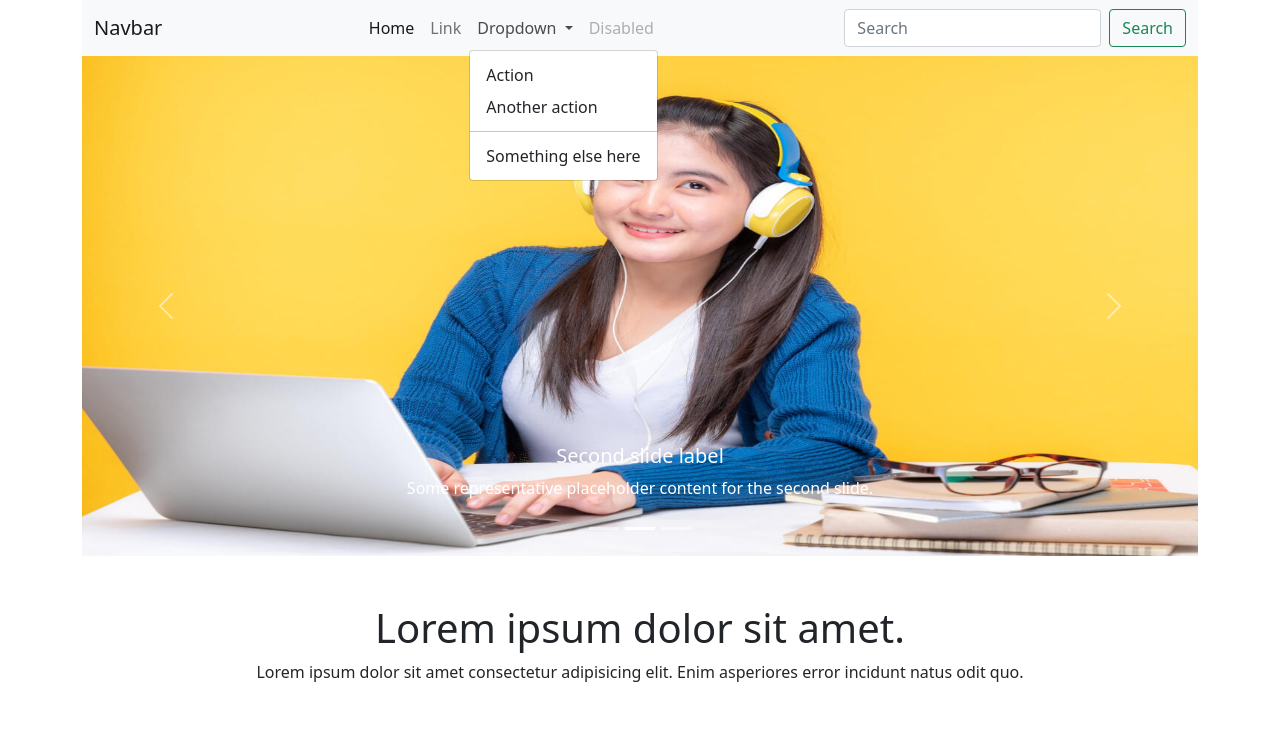
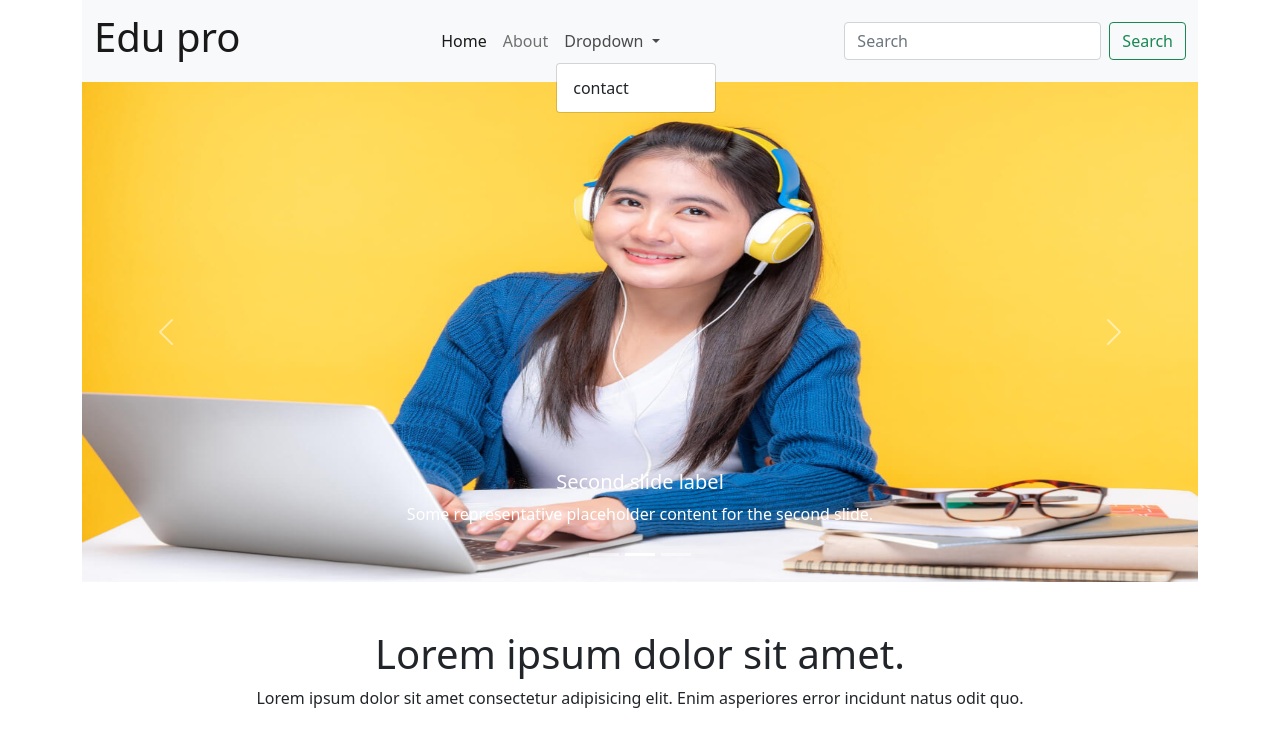
Before and after one commit to mehedi-hassan4974/edu-pro, a plain HTML site: page index.html in a window 1280 px wide. Both pictures are taken after a click on the button "Dropdown". Shown: the top 729 px of the page. Drawn offline with nearby package versions, Linux system fonts and the light colour scheme.

Commit message:
nav items change

```diff
--- a/index.html
+++ b/index.html
@@ -16,7 +16,7 @@
   <header class="container">
     <nav class="navbar navbar-expand-lg navbar-light bg-light">
       <div class="container-fluid">
-        <a class="navbar-brand" href="#">Navbar</a>
+        <a class="navbar-brand" href="#"><h1>Edu pro</h1></a>
         <button class="navbar-toggler" type="button" data-bs-toggle="collapse" data-bs-target="#navbarSupportedContent"
           aria-controls="navbarSupportedContent" aria-expanded="false" aria-label="Toggle navigation">
           <span class="navbar-toggler-icon"></span>
@@ -27,7 +27,7 @@
               <a class="nav-link active" aria-current="page" href="#">Home</a>
             </li>
             <li class="nav-item">
-              <a class="nav-link" href="#">Link</a>
+              <a class="nav-link" href="#">About</a>
             </li>
             <li class="nav-item dropdown">
               <a class="nav-link dropdown-toggle" href="#" id="navbarDropdown" role="button" data-bs-toggle="dropdown"
@@ -35,17 +35,11 @@
                 Dropdown
               </a>
               <ul class="dropdown-menu" aria-labelledby="navbarDropdown">
-                <li><a class="dropdown-item" href="#">Action</a></li>
-                <li><a class="dropdown-item" href="#">Another action</a></li>
-                <li>
-                  <hr class="dropdown-divider">
-                </li>
-                <li><a class="dropdown-item" href="#">Something else here</a></li>
+                <li><a class="dropdown-item" href="#">contact</a></li>
+
               </ul>
             </li>
-            <li class="nav-item">
-              <a class="nav-link disabled" href="#" tabindex="-1" aria-disabled="true">Disabled</a>
-            </li>
+
           </ul>
           <form class="d-flex">
             <input class="form-control me-2" type="search" placeholder="Search" aria-label="Search">
```
